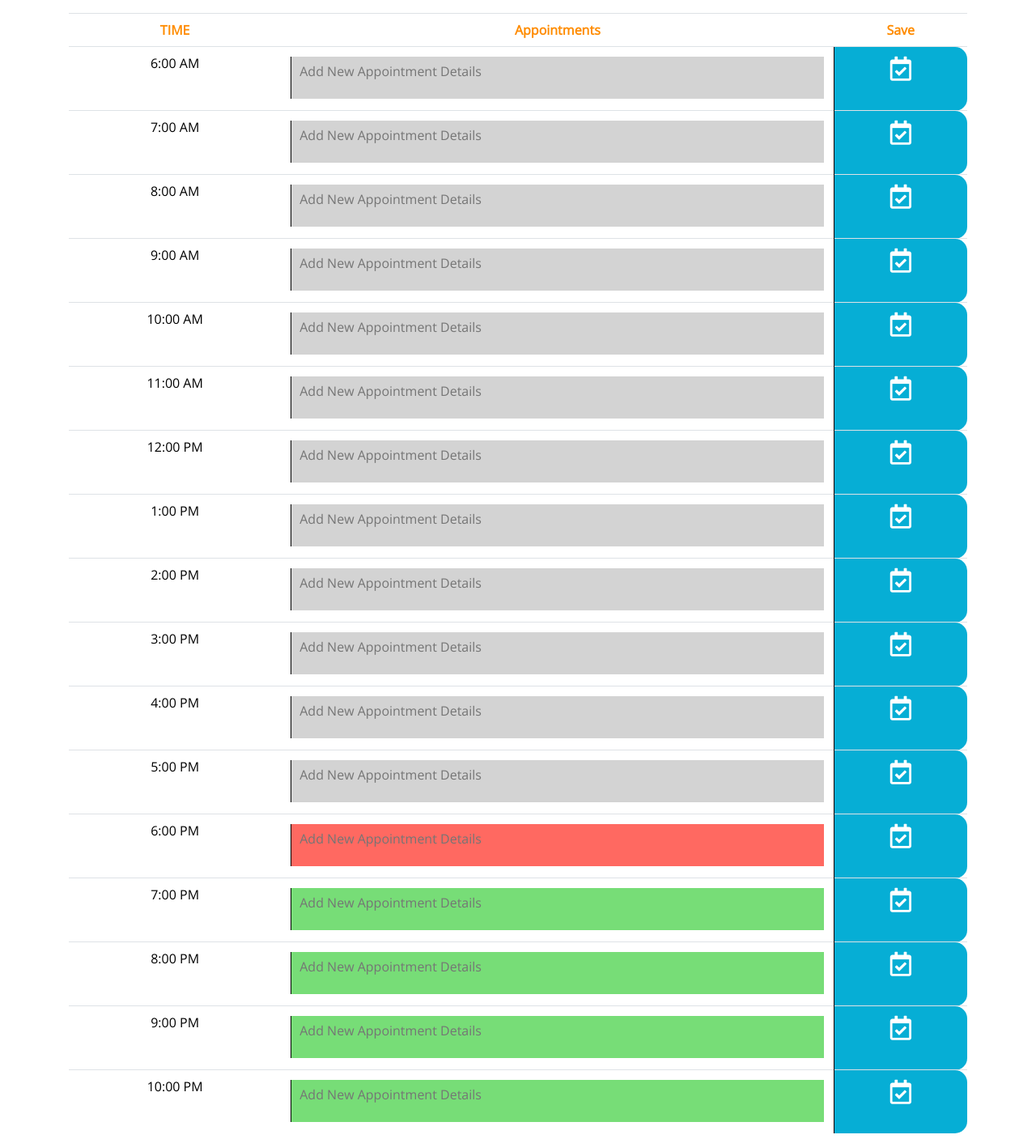
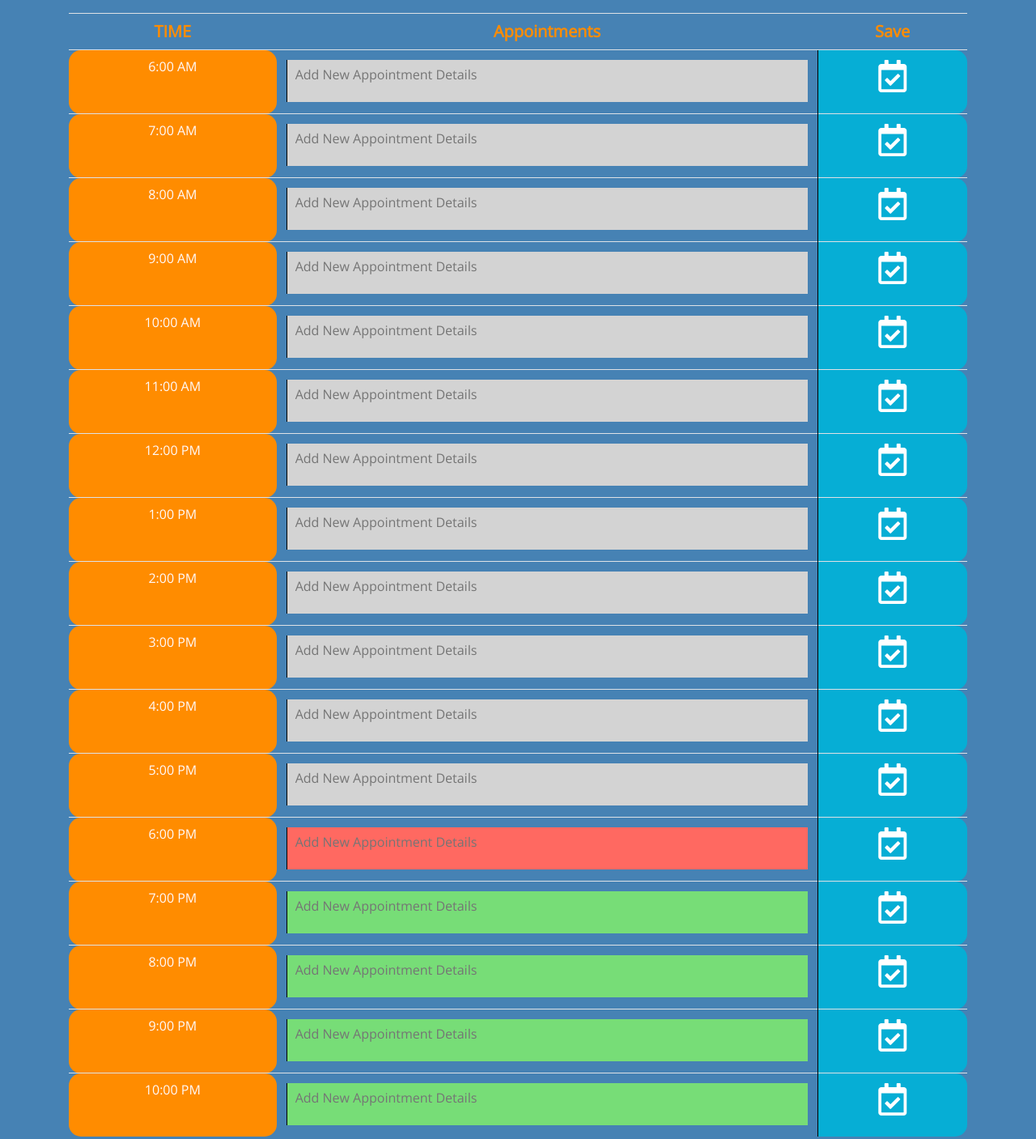
Before and after one commit to RichardKessler/Day-Planner, a plain HTML site: page index.html in a window 1280 px wide. Shown: the part 320-1727 px from the top of the page at 81% size. Drawn offline with nearby package versions, Linux system fonts and the light colour scheme.

Commit message:
added some style changes and folders

```diff
--- a/index.html
+++ b/index.html
@@ -30,87 +30,87 @@
                 <tr>
                     <td class="time-block hour">6:00 AM</td>
                     <td class="input"><textarea style="width: 100%;" id="6" class="details" type="text" placeholder="Add New Appointment Details"></textarea></td>
-                    <td class="saveBtn" id="key"><span style="font-size: 30px"><i class="far fa-calendar-check"></i></span></td>
+                    <td class="saveBtn" id="key"><span style="font-size: 40px"><i class="far fa-calendar-check"></i></span></td>
                 </tr>
                 <tr>
                     <td class="time-block hour">7:00 AM</td>
                     <td class="input"><textarea style="width: 100%;" id="7" class="details" type="text" placeholder="Add New Appointment Details"></textarea></td>
-                    <td class="saveBtn"><span style="font-size: 30px"><i class="far fa-calendar-check"></i></span></td>
+                    <td class="saveBtn"><span style="font-size: 40px"><i class="far fa-calendar-check"></i></span></td>
                 </tr>
                 <tr>
                     <td class="time-block hour">8:00 AM</td>
                     <td class="input"><textarea style="width: 100%;" id="8" class="details" type="text" placeholder="Add New Appointment Details"></textarea></td>
-                    <td class="saveBtn"><span style="font-size: 30px"><i class="far fa-calendar-check"></i></span></td>
+                    <td class="saveBtn"><span style="font-size: 40px"><i class="far fa-calendar-check"></i></span></td>
                 </tr>
                 <tr>
                     <td class="time-block hour">9:00 AM</td>
                     <td class="input"><textarea style="width: 100%;" id="9" class="details" type="text" placeholder="Add New Appointment Details"></textarea></td>
-                    <td class="saveBtn"><span style="font-size: 30px"><i class="far fa-calendar-check"></i></span></td>
+                    <td class="saveBtn"><span style="font-size: 40px"><i class="far fa-calendar-check"></i></span></td>
                 </tr>
                 <tr>
                     <td class="time-block hour">10:00 AM</td>
                     <td class="input"><textarea style="width: 100%;" id="10" class="details" type="text" placeholder="Add New Appointment Details"></textarea></td>
-                    <td class="saveBtn"><span style="font-size: 30px"><i class="far fa-calendar-check"></i></span></td>
+                    <td class="saveBtn"><span style="font-size: 40px"><i class="far fa-calendar-check"></i></span></td>
                 </tr>
                 <tr>
                     <td class="time-block hour">11:00 AM</td>
                     <td class="input"><textarea style="width: 100%;" id="11" class="details" type="text" placeholder="Add New Appointment Details"></textarea></td>
-                    <td class="saveBtn"><span style="font-size: 30px"><i class="far fa-calendar-check"></i></span></td>
+                    <td class="saveBtn"><span style="font-size: 40px"><i class="far fa-calendar-check"></i></span></td>
                 </tr>
                 <tr>
                     <td class="time-block hour">12:00 PM</td>
                     <td class="input"><textarea style="width: 100%;" id="12" class="details" type="text" placeholder="Add New Appointment Details"></textarea></td>
-                    <td class="saveBtn"><span style="font-size: 30px"><i class="far fa-calendar-check"></i></span></td>
+                    <td class="saveBtn"><span style="font-size: 40px"><i class="far fa-calendar-check"></i></span></td>
                 </tr>
                 <tr>
                     <td class="time-block hour">1:00 PM</td>
                     <td class="input"><textarea style="width: 100%;" id="13" class="details" type="text" placeholder="Add New Appointment Details"></textarea></td>
-                    <td class="saveBtn"><span style="font-size: 30px"><i class="far fa-calendar-check"></i></span></td>
+                    <td class="saveBtn"><span style="font-size: 40px"><i class="far fa-calendar-check"></i></span></td>
                 </tr>
                 <tr>
                     <td class="time-block hour">2:00 PM</td>
                     <td class="input"><textarea style="width: 100%;" id="14" class="details" type="text" placeholder="Add New Appointment Details"></textarea></td>
-                    <td class="saveBtn"><span style="font-size: 30px"><i class="far fa-calendar-check"></i></span></td>
+                    <td class="saveBtn"><span style="font-size: 40px"><i class="far fa-calendar-check"></i></span></td>
                 </tr>
                 <tr>
                     <td class="time-block hour">3:00 PM</td>
                     <td class="input"><textarea style="width: 100%;" id="15" class="details" type="text" placeholder="Add New Appointment Details"></textarea></td>
-                    <td class="saveBtn"><span style="font-size: 30px"><i class="far fa-calendar-check"></i></span></td>
+                    <td class="saveBtn"><span style="font-size: 40px"><i class="far fa-calendar-check"></i></span></td>
                 </tr>
                 <tr>
                     <td class="time-block hour">4:00 PM</td>
                     <td class="input"><textarea style="width: 100%;" id="16" class="details" type="text" placeholder="Add New Appointment Details"></textarea></td>
-                    <td class="saveBtn"><span style="font-size: 30px"><i class="far fa-calendar-check"></i></span></td>
+                    <td class="saveBtn"><span style="font-size: 40px"><i class="far fa-calendar-check"></i></span></td>
                 </tr>
                 <tr>
                     <td class="time-block hour">5:00 PM</td>
                     <td class="input"><textarea style="width: 100%;" id="17" class="details" type="text" placeholder="Add New Appointment Details"></textarea></td>
-                    <td class="saveBtn"><span style="font-size: 30px"><i class="far fa-calendar-check"></i></span></td>
+                    <td class="saveBtn"><span style="font-size: 40px"><i class="far fa-calendar-check"></i></span></td>
                 </tr>
                 <tr>
                     <td class="time-block hour">6:00 PM</td>
                     <td class="input"><textarea style="width: 100%;" id="18" class="details" type="text" placeholder="Add New Appointment Details"></textarea></td>
-                    <td class="saveBtn"><span style="font-size: 30px"><i class="far fa-calendar-check"></i></span></td>
+                    <td class="saveBtn"><span style="font-size: 40px"><i class="far fa-calendar-check"></i></span></td>
                 </tr>
                 <tr>
                     <td class="time-block hour">7:00 PM</td>
                     <td class="input"><textarea style="width: 100%;" id="19" class="details" type="text" placeholder="Add New Appointment Details"></textarea></td>
-                    <td class="saveBtn"><span style="font-size: 30px"><i class="far fa-calendar-check"></i></span></td>
+                    <td class="saveBtn"><span style="font-size: 40px"><i class="far fa-calendar-check"></i></span></td>
                 </tr>
                 <tr>
                     <td class="time-block hour">8:00 PM</td>
                     <td class="input"><textarea style="width: 100%;" id="20" class="details" type="text" placeholder="Add New Appointment Details"></textarea></td>
-                    <td class="saveBtn"><span style="font-size: 30px"><i class="far fa-calendar-check"></i></span></td>
+                    <td class="saveBtn"><span style="font-size: 40px"><i class="far fa-calendar-check"></i></span></td>
                 </tr>
                 <tr>
                     <td class="time-block hour">9:00 PM</td>
                     <td class="input"><textarea style="width: 100%;" id="21" class="details" type="text" placeholder="Add New Appointment Details"></textarea></td>
-                    <td class="saveBtn"><span style="font-size: 30px"><i class="far fa-calendar-check"></i></span></td>
+                    <td class="saveBtn"><span style="font-size: 40px"><i class="far fa-calendar-check"></i></span></td>
                 </tr>
                 <tr>
                     <td class="time-block hour">10:00 PM</td>
                     <td class="input"><textarea style="width: 100%;" id="22" class="details" type="text" placeholder="Add New Appointment Details"></textarea></td>
-                    <td class="saveBtn"><span style="font-size: 30px"><i class="far fa-calendar-check"></i></span></td>
+                    <td class="saveBtn"><span style="font-size: 40px"><i class="far fa-calendar-check"></i></span></td>
                 </tr>
             </tbody>
         </table>
--- a/style.css
+++ b/style.css
@@ -2,6 +2,7 @@ body {
     font-family: 'Open Sans', sans-serif;
     font-size: 16px;
     line-height: 1;
+    background-color: steelblue;
 }
 
 textarea {
@@ -34,13 +35,11 @@ textarea {
     white-space: pre-wrap;
     height: 80px;
     border-top: 1px solid white;
-    ;
 }
 
 .hour {
-    background-color: #ffffff;
-    color: #000000;
-    border-top: 1px dashed #000000;
+    background-color: darkorange;
+    color: snow;
 }
 
 .past {
@@ -61,6 +60,7 @@ textarea {
 th {
     text-align: center;
     color: darkorange;
+    font-size: 20px;
 }
 
 .saveBtn {
```
